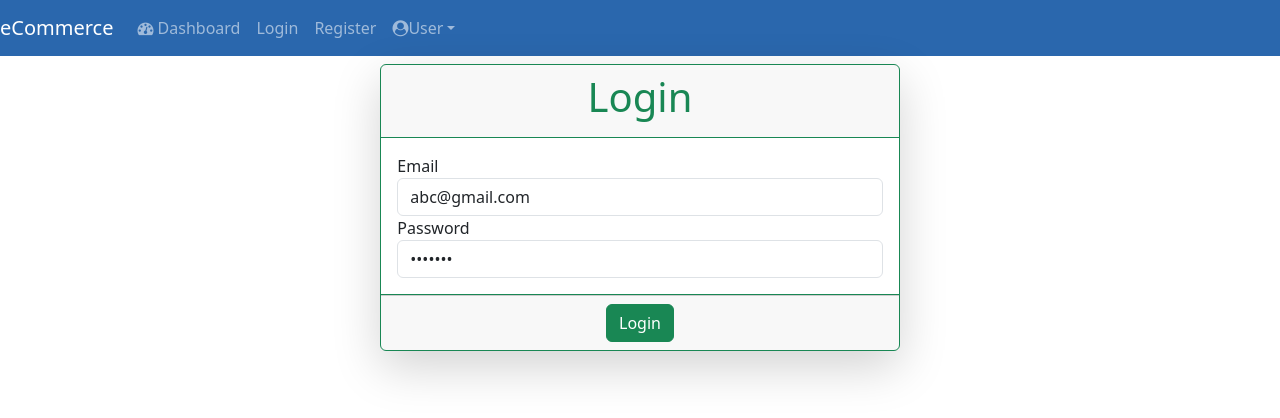
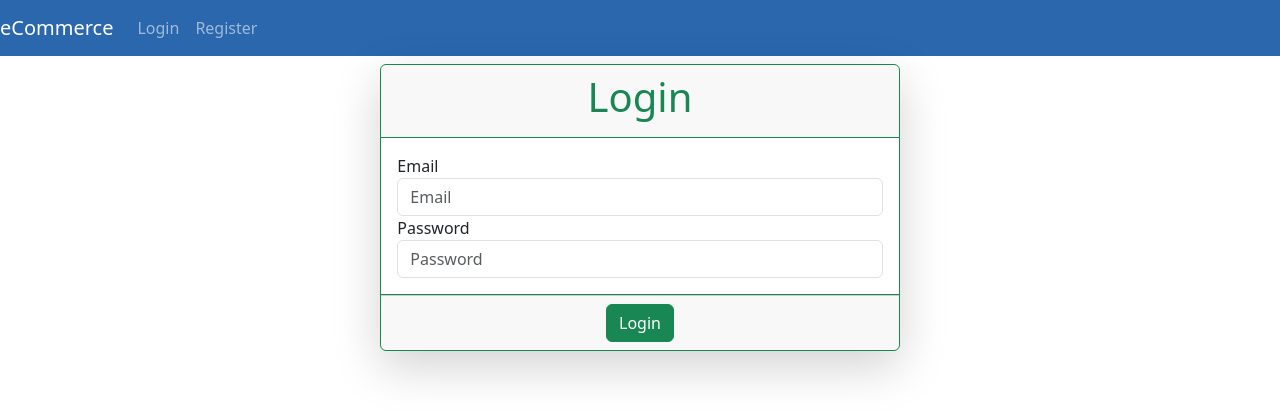
Before and after one commit to ebrahimjmi/react-projects, a React (Create React App) app in the folder e-commerce/FE/e-shop/: page / in a window 1280 px wide. Shown: the top 418 px of the page. Built offline with nearby package versions, Linux system fonts and the light colour scheme.

Commit message:
implement user authentication

```diff
--- a/e-commerce/FE/e-shop/src/App.js
+++ b/e-commerce/FE/e-shop/src/App.js
@@ -6,9 +6,17 @@ import Dashboard from './components/Dashboard';
 import Navbar from './components/Navbar';
 import { ToastContainer } from 'react-toastify';
 import 'react-toastify/dist/ReactToastify.css';
+import { UserContext } from './context/UserContext';
+import { useState } from 'react';
 function App() {
+  const [user, setUser] = useState({
+    isLoggedIn: false,
+    currentUserId: null,
+    currentUserName: null,
+  });
   return (
     <>
+      <UserContext.Provider value={{user, setUser}}>
         <Router>
           <Navbar />
           <Routes>
@@ -20,6 +28,7 @@ function App() {
           </Routes>
         </Router>
         <ToastContainer />
+      </UserContext.Provider>
     </>
   );
 }
--- a/e-commerce/FE/e-shop/src/components/Dashboard.js
+++ b/e-commerce/FE/e-shop/src/components/Dashboard.js
@@ -1,6 +1,9 @@
-import React from 'react'
+import React, { useContext } from 'react'
+import { UserContext } from '../context/UserContext'
 
 const Dashboard = () => {
+  const userContext = useContext(UserContext);
+  console.log(userContext);
   return (
     <div>Dashboard</div>
   )
--- a/e-commerce/FE/e-shop/src/components/Login.js
+++ b/e-commerce/FE/e-shop/src/components/Login.js
@@ -1,12 +1,15 @@
 import { event } from 'jquery';
-import React, { useEffect, useState } from 'react'
+import React, { useContext, useEffect, useState } from 'react'
 import { useNavigate } from 'react-router-dom';
 import { toast } from 'react-toastify';
+import { UserContext } from '../context/UserContext';
 
 const Login = () => {
-  const [email, setEmail] = useState("abc@gmail.com");
-  const [password, setPassword] = useState("abc@123");
+  const [email, setEmail] = useState("");
+  const [password, setPassword] = useState("");
   const navigate = useNavigate();
+  const userContext = useContext(UserContext);
+  console.log(userContext);
   const [errors, setErrors] = useState({
     email: '',
     password: '',
@@ -54,7 +57,7 @@ const Login = () => {
 
   const onLoginClick = async () => {
     //set all controls as dirty
-    console.log('tet')
+
     let dirtyData = dirty;
     Object.keys(dirty).forEach((control) => {
       dirtyData[control] = true;
@@ -65,7 +68,6 @@ const Login = () => {
     validate();
 
     if (isValid()) {
-      console.log('true')
       let response = await fetch(
         `http://localhost:5000/users?email=${email}&password=${password}`,
         { method: "GET" }
@@ -74,6 +76,12 @@ const Login = () => {
         //Status code is 200
         let responseBody = await response.json();
         if (responseBody.length > 0) {
+          userContext.setUser({
+            ...userContext.user,
+            isLoggedIn: true,
+            currentUserName: responseBody[0].fullName,
+            currentUserId: responseBody[0].id,
+          })
           navigate('/dashboard');
         } else {
           toast.error('Invalid Login, please try again')
@@ -119,6 +127,11 @@ const Login = () => {
                 }}
                 placeholder="Email"
               />
+              <div className='text-danger'>
+                {
+                  dirty["email"] && errors["email"][0] ? errors[email] : ""
+                }
+              </div>
             </div>
             {/* email ends  */}
 
@@ -140,6 +153,11 @@ const Login = () => {
                   validate()
                 }}
               />
+              <div className='text-danger'>
+                {
+                  dirty["password"] && errors["password"][0] ? errors["password"] : ""
+                }
+              </div>
             </div>
             {/* password ends  */}
           </div>
--- a/e-commerce/FE/e-shop/src/components/Navbar.js
+++ b/e-commerce/FE/e-shop/src/components/Navbar.js
@@ -1,7 +1,22 @@
-import React from 'react'
+import React, { useContext } from 'react'
 import { Link } from 'react-router-dom'
+import { UserContext } from '../context/UserContext'
 
 const Navbar = () => {
+  const userContext = useContext(UserContext);
+  const { user } = userContext;
+  console.log(user.currentUserName);
+  let onLogoutClick = (event) => {
+    event.preventDefault();
+
+    userContext.setUser({
+      isLoggedIn: false,
+      currentUserId: null,
+      currentUserName: null,
+    });
+
+    window.location.hash = "/";
+  };
   return (
     <nav className="navbar navbar-expand-lg navbar-dark bg-dark navbar-style">
       <Link className="navbar-brand" to="/">
@@ -21,33 +36,52 @@ const Navbar = () => {
 
       <div className="collapse navbar-collapse" id="navbarSupportedContent">
         <ul className="navbar-nav mr-auto">
+          {userContext.user.isLoggedIn ? (
             <li className="nav-item">
               <Link
                 className="nav-link"
                 to="/dashboard"
+                activeClassName="active"
               >
                 <i className="fa fa-dashboard"></i> Dashboard
               </Link>
             </li>
+          ) : (
+            ""
+          )}
+
+          {!userContext.user.isLoggedIn ? (
             <li>
               <Link
                 className="nav-link"
                 to="/"
+                activeClassName="active"
+                exact={true}
               >
                 Login
               </Link>
             </li>
+          ) : (
+            ""
+          )}
+
+          {!userContext.user.isLoggedIn ? (
             <li>
               <Link
                 className="nav-link"
                 to="/register"
+                activeClassName="active"
               >
                 Register
               </Link>
             </li>
+          ) : (
+            ""
+          )}
         </ul>
 
         {/* right box starts */}
+        {userContext.user.isLoggedIn ? (
           <div style={{ marginRight: 100 }}>
             <ul className="navbar-nav">
               <li className="nav-item dropdown">
@@ -60,16 +94,25 @@ const Navbar = () => {
                   aria-haspopup="true"
                   aria-expanded="false"
                 >
-                <i className="fa fa-user-circle"></i>User
+                  <i className="fa fa-user-circle"></i>{" "}
+                  {userContext.user.currentUserName}
                 </a>
                 <div className="dropdown-menu" aria-labelledby="navbarDropdown">
-                <a className="dropdown-item" href="/#">
+                  <Link
+                    className="dropdown-item"
+                    href="/#"
+                    onClick={onLogoutClick}
+                  >
                     Logout
-                </a>
+                  </Link>
                 </div>
               </li>
             </ul>
           </div>
+        ) : (
+          ""
+        )}
+
         {/* right box ends */}
       </div>
     </nav>
--- a/e-commerce/FE/e-shop/src/components/Register.js
+++ b/e-commerce/FE/e-shop/src/components/Register.js
@@ -1,9 +1,12 @@
 import { event } from 'jquery';
-import React, { useEffect, useState } from 'react'
+import React, { useContext, useEffect, useState } from 'react'
+import { useNavigate } from 'react-router-dom';
 import { toast } from 'react-toastify';
+import { UserContext } from '../context/UserContext';
 
 const Register = () => {
 
+  const userContext = useContext(UserContext);
   const [state, setState] = useState({
     email: "",
     password: "",
@@ -14,6 +17,7 @@ const Register = () => {
     receiveNewsLetters: "",
   })
 
+  const navigate = useNavigate();
   // const notify = (message) => toast(message);
 
   const [countries] = useState([
@@ -135,7 +139,15 @@ const Register = () => {
       });
 
       if (response.ok) {
+        let responseBody = await response.json();
         toast.success('Regitration successful!!');
+        userContext.setUser({
+          ...userContext.user,
+          isLoggedIn: true,
+          currentUserId: responseBody.id,
+          currentUserName: responseBody.fullName,
+        })
+        navigate('/dashboard');
       } else {
         setMessage(
           <span className="text-danger">Errors in database connection</span>
--- /dev/null
+++ b/e-commerce/FE/e-shop/src/context/UserContext.js
@@ -0,0 +1,3 @@
+import React, { createContext } from 'react';
+
+export const UserContext = createContext(null);
```
Also changed, not shown: 1 other file (tests, documents, lock files or other folders). Lines whose indentation alone changed are shown as unchanged.
